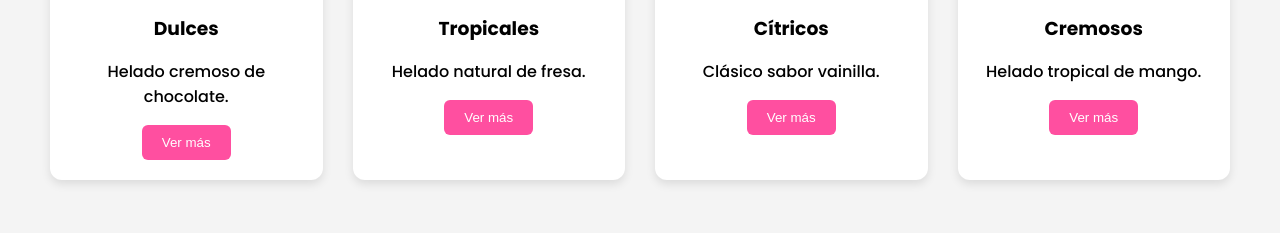
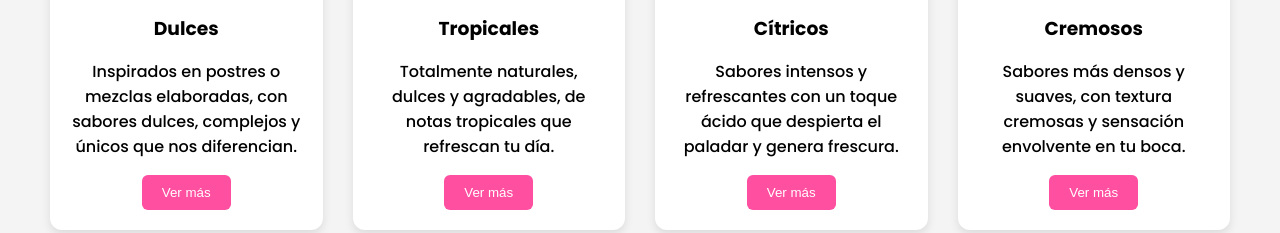
Before and after one commit to frutihelados/Frutihelados, a plain HTML site: page index.html in a window 1280 px wide. Shown: the part 812-1045 px from the top of the page. Drawn offline with Linux system fonts and the light colour scheme.

Commit message:
Update index.html

```diff
--- a/index.html
+++ b/index.html
@@ -194,28 +194,28 @@ footer{
 <div class="producto">
 <img src="https://images.unsplash.com/photo-1563805042-7684c019e1cb">
 <h3>Dulces</h3>
-<p>Helado cremoso de chocolate.</p>
+<p>Inspirados en postres o mezclas elaboradas, con sabores dulces, complejos y únicos que nos diferencian.</p>
 <button class="boton">Ver más</button>
 </div>
 
 <div class="producto">
 <img src="https://images.unsplash.com/photo-1497034825429-c343d7c6a68f">
 <h3>Tropicales</h3>
-<p>Helado natural de fresa.</p>
+<p>Totalmente naturales, dulces y agradables, de notas tropicales que refrescan tu día.</p>
 <button class="boton">Ver más</button>
 </div>
 
 <div class="producto">
 <img src="https://images.unsplash.com/photo-1488900128323-21503983a07e">
 <h3>Cítricos</h3>
-<p>Clásico sabor vainilla.</p>
+<p>Sabores intensos y refrescantes con un toque ácido que despierta el paladar y genera frescura.</p>
 <button class="boton">Ver más</button>
 </div>
 
 <div class="producto">
 <img src="https://images.unsplash.com/photo-1527515637462-cff94eecc1ac">
 <h3>Cremosos</h3>
-<p>Helado tropical de mango.</p>
+<p>Sabores más densos y suaves, con textura cremosas y sensación envolvente en tu boca.</p>
 <button class="boton">Ver más</button>
 </div>
 
```
